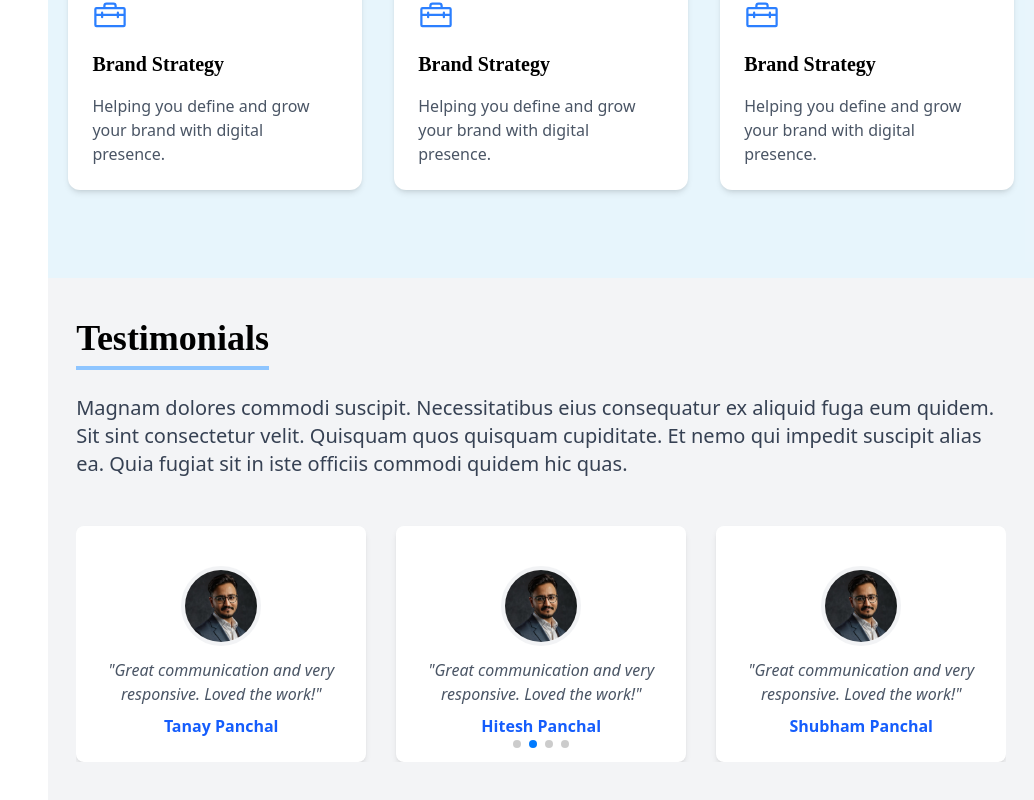
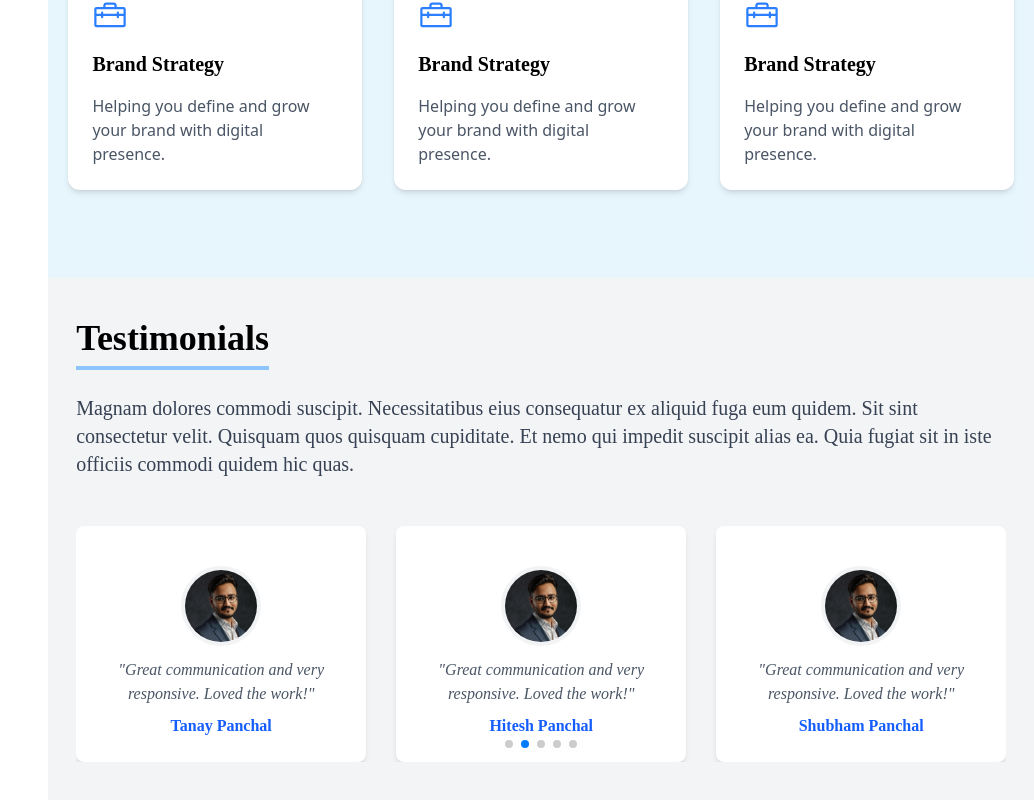
Before and after one commit to Tanaypanchal007/kp-portfolio, a Next.js app: page / in a window 1280 px wide. Shown: the part 2025-2825 px from the top of the page, without its empty margins (246-1280 px from the left). Built offline with nearby package versions, Linux system fonts and the light colour scheme.

Commit message:
Some issue fixed in testimonials section

```diff
--- a/src/components/Testimonial.jsx
+++ b/src/components/Testimonial.jsx
@@ -10,10 +10,10 @@ const Testimonial = () => {
   return (
     <section className="py-10 bg-gray-100" id="testimonials">
       <div className="2xl:max-w-[1100px] xl:max-w-[930px] px-5 xl:px-0 mx-auto">
-        <h1 className="text-4xl font-mono font-bold border-b-4 border-blue-300 w-fit pb-2">
+        <h1 className="text-4xl font-mono font-bold border-b-4 border-blue-300 w-fit pb-2 ">
           Testimonials
         </h1>
-        <p className="mt-6 text-lg xl:text-xl text-gray-700 ">
+        <p className="mt-6 text-lg xl:text-xl font-mono text-gray-700 ">
           Magnam dolores commodi suscipit. Necessitatibus eius consequatur ex
           aliquid fuga eum quidem. Sit sint consectetur velit. Quisquam quos
           quisquam cupiditate. Et nemo qui impedit suscipit alias ea. Quia
@@ -48,8 +48,12 @@ const Testimonial = () => {
                   className="object-cover object-top h-[80px] w-[80px] rounded-full border-4 border-gray-200/50 mb-3 flex mx-auto my-4"
                 />
 
-                <p className="italic text-gray-600 mb-2">"{t.text}"</p>
-                <h4 className="font-semibold text-blue-600">{t.name}</h4>
+                <p className="font-mono italic text-gray-600 mb-2">
+                  "{t.text}"
+                </p>
+                <h4 className="font-semibold font-mono text-blue-600">
+                  {t.name}
+                </h4>
               </div>
             </SwiperSlide>
           ))}
--- a/src/data/data.js
+++ b/src/data/data.js
@@ -65,4 +65,9 @@ export const testimonials = [
         text: "Great communication and very responsive. Loved the work!",
         image: "/images/profile-img.jpg",
     },
+    {
+        name: "Dipak Panchal",
+        text: "Great communication and very responsive. Loved the work!",
+        image: "/images/profile-img.jpg",
+    },
 ]
```
